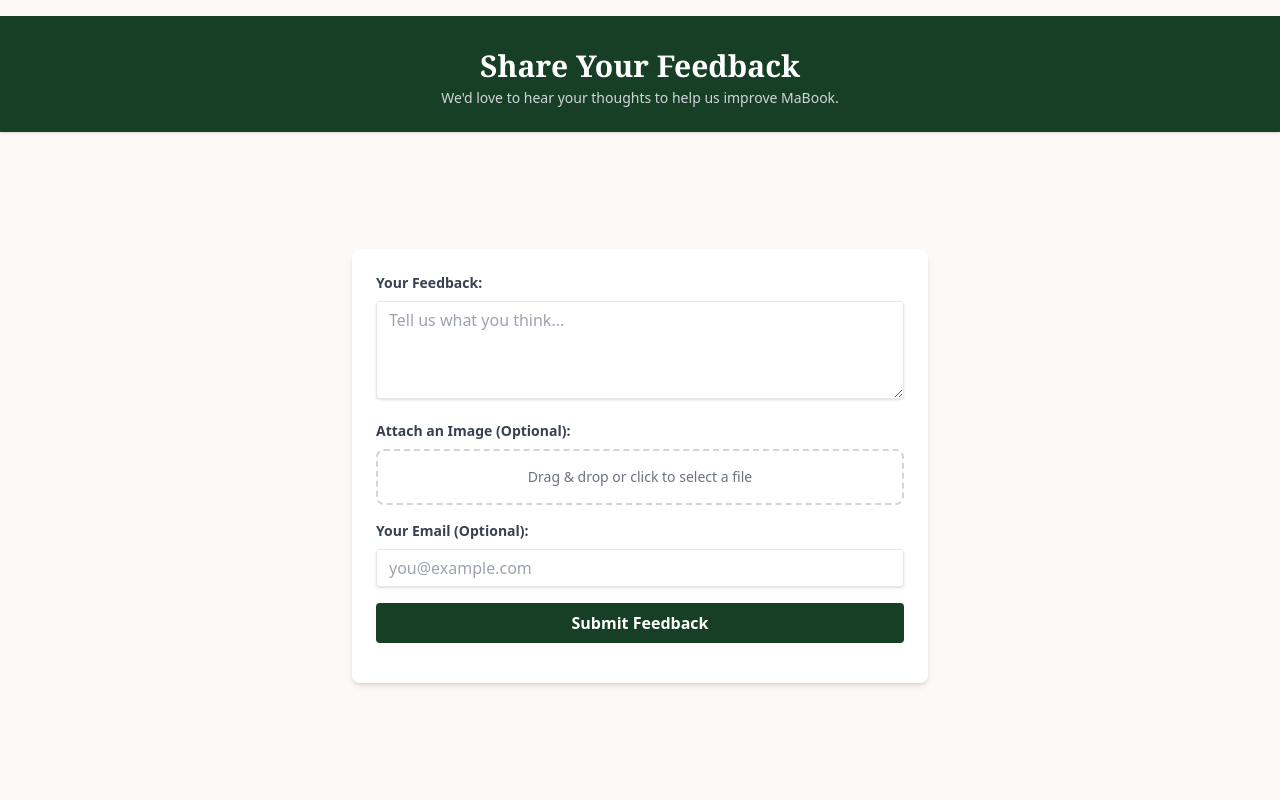
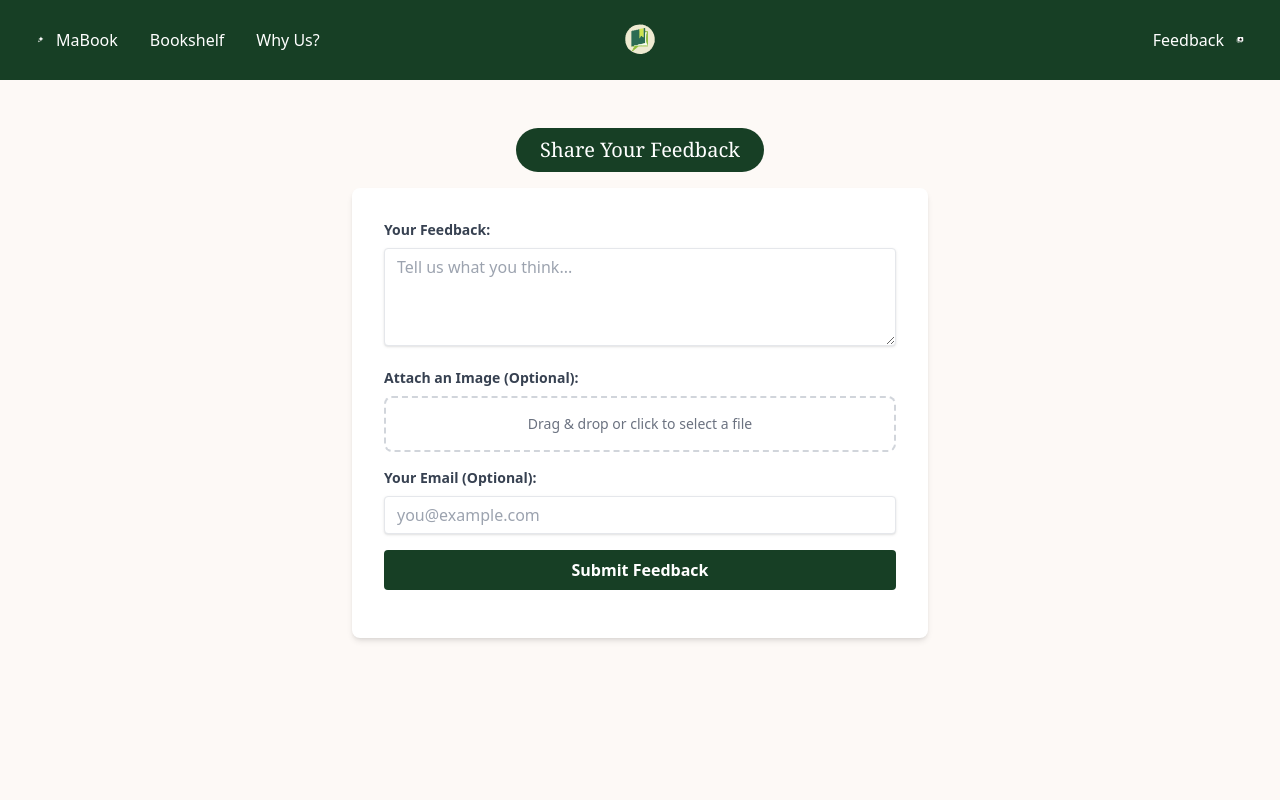
Before and after one commit to mrRoundy/mabook-random-shit, a plain HTML site: page feedback.html in a window 1280 px wide. Drawn offline with nearby package versions, Linux system fonts and the light colour scheme.

Commit message:
i hate the image

```diff
--- a/feedback.html
+++ b/feedback.html
@@ -5,37 +5,33 @@
     <meta name="viewport" content="width=device-width, initial-scale=1.0">
     <title>Feedback - MaBook</title>
     <script src="https://cdn.tailwindcss.com"></script>
+    <link rel="stylesheet" href="style.css">
     <link href="https://fonts.googleapis.com/css?family=Playfair+Display&display=swap" rel="stylesheet" />
     <link href="https://fonts.googleapis.com/css?family=Inter&display=swap" rel="stylesheet" />
 </head>
-<body class="bg-[#FDF9F6] font-sans flex flex-col h-screen">
+<body class="bg-[#FDF9F6] font-sans">
 
-    <nav class="bg-[#173F25] h-2 mt-4"></nav>
+    <div id="navbar-placeholder"></div>
 
-    <header class="bg-[#173F25] shadow">
-        <div class="container mx-auto py-6 px-4 text-center">
-            <h1 class="text-3xl font-bold text-white font-serif">Share Your Feedback</h1>
-            <p class="text-gray-300 mt-1 text-sm">We'd love to hear your thoughts to help us improve MaBook.</p>
+    <main class="container mx-auto px-6 py-12">
+
+        <form id="feedback-form" class="max-w-xl mx-auto">
+
+            <div class="text-center">
+                <h1 class="inline-block bg-[#173F25] text-white font-serif text-xl py-2 px-6 rounded-full mb-4">Share Your Feedback</h1>
             </div>
-    </header>
 
-    <main class="flex-grow flex items-center justify-center p-4">
-        <form id="feedback-form" class="max-w-xl w-full mx-auto bg-white p-6 rounded-lg shadow-md">
+            <div class="bg-white p-8 rounded-lg shadow-md">
                 <div class="mb-4">
                     <label for="comment" class="block text-gray-700 text-sm font-bold mb-2">Your Feedback:</label>
-                <textarea id="comment" name="comment" rows="4" placeholder="Tell us what you think..." required class="shadow appearance-none border rounded w-full py-2 px-3 text-gray-700 leading-tight focus-outline-none focus:shadow-outline"></textarea>
+                    <textarea id="comment" name="comment" rows="4" placeholder="Tell us what you think..." required class="shadow appearance-none border rounded w-full py-2 px-3 text-gray-700 leading-tight focus:outline-none focus:shadow-outline"></textarea>
                 </div>
 
                 <div class="mb-4">
                     <label class="block text-gray-700 text-sm font-bold mb-2">Attach an Image (Optional):</label>
                     <div id="drop-zone" class="border-2 border-dashed border-gray-300 rounded-lg p-4 text-center cursor-pointer hover:border-gray-400 transition-colors">
-                    <div id="drop-zone-prompt">
-                        <p class="text-gray-500 text-sm">Drag & drop or click to select a file</p>
-                    </div>
-                    <div id="image-preview-container" class="hidden">
-                        <img id="image-preview" src="" alt="Image preview" class="max-h-24 mx-auto rounded-lg"/>
-                        <p id="image-name" class="text-xs text-gray-600 mt-2"></p>
-                    </div>
+                        <div id="drop-zone-prompt"><p class="text-gray-500 text-sm">Drag & drop or click to select a file</p></div>
+                        <div id="image-preview-container" class="hidden"><img id="image-preview" src="" alt="Image preview" class="max-h-24 mx-auto rounded-lg"/><p id="image-name" class="text-xs text-gray-600 mt-2"></p></div>
                     </div>
                     <input type="file" id="file-input" class="hidden" accept="image/*">
                 </div>
@@ -47,9 +43,18 @@
 
                 <button type="submit" id="submit-btn" class="bg-[#173F25] hover:opacity-90 text-white font-bold py-2 px-4 rounded focus:outline-none focus:shadow-outline w-full">Submit Feedback</button>
                 <p id="response-message" class="text-center mt-4"></p>
+            </div>
         </form>
     </main>
 
     <script src="feedback.js"></script>
+    <script>
+        // Fetch and insert the navigation bar
+        fetch('nav.html')
+            .then(response => response.text())
+            .then(data => {
+                document.getElementById('navbar-placeholder').innerHTML = data;
+            });
+    </script>
 </body>
 </html>
--- a/feedback.js
+++ b/feedback.js
@@ -3,10 +3,12 @@ document.addEventListener('DOMContentLoaded', () => {
     const form = document.getElementById('feedback-form');
     const messageEl = document.getElementById('response-message');
     const submitBtn = document.getElementById('submit-btn');
+    const commentBox = document.getElementById('comment'); // Get the textarea
 
     // Drag and drop elements
     const dropZone = document.getElementById('drop-zone');
     const fileInput = document.getElementById('file-input');
+    // ... (rest of the variable declarations are the same)
     const dropZonePrompt = document.getElementById('drop-zone-prompt');
     const imagePreviewContainer = document.getElementById('image-preview-container');
     const imagePreview = document.getElementById('image-preview');
@@ -16,6 +18,14 @@ document.addEventListener('DOMContentLoaded', () => {
 
     // !!! IMPORTANT: MAKE SURE THIS IS YOUR CORRECT DEPLOYED URL !!!
     const SCRIPT_URL = 'https://script.google.com/macros/s/AKfycbxP5sMDX7I7fjtjbw_QaFK9LhkBspZPrBWCBLj0BywWSW1fYrYVvmMk7zPyoX5jYu8z3A/exec';
+
+    // --- Auto-expanding Textarea Logic ---
+    if (commentBox) {
+        commentBox.addEventListener('input', () => {
+            commentBox.style.height = 'auto'; // Reset height
+            commentBox.style.height = `${commentBox.scrollHeight}px`; // Set to content height
+        });
+    }
 
     // --- Drag and Drop Logic ---
 
--- /dev/null
+++ b/nav.html
@@ -0,0 +1,60 @@
+<nav class="custom-nav px-6 md:px-8">
+    <div class="container mx-auto flex justify-between items-center">
+        <div class="hidden md:flex flex-1 justify-start items-center space-x-8">
+            <div class="flex items-center">
+                <img src="images/star.svg" alt="Star" class="h-[1em] w-auto mr-2"/>
+                <a href="#" class="hover:text-gray-300 transition-colors">MaBook</a>
+            </div>
+            <a href="#" class="hover:text-gray-300 transition-colors">Bookshelf</a>
+            <a href="#" class="hover:text-gray-300 transition-colors">Why Us?</a>
+        </div>
+
+        <a href="#" class="flex-shrink-0 nav-logo">
+            <img src="images/logo.svg" alt="MaBook Logo"/>
+        </a>
+
+        <div class="flex flex-1 justify-end items-center">
+            <div class="hidden md:flex items-center">
+                <a href="feedback.html" class="hover:text-gray-300 transition-colors">
+                    <span>Feedback</span>
+                </a>
+                <img src="images/likeanddislike.svg" alt="Feedback Icon" class="h-[1em] w-auto ml-2"/>
+            </div>
+            <button id="mobile-menu-button" class="md:hidden text-2xl z-50">
+                <span id="menu-text">Menu</span>
+            </button>
+        </div>
+    </div>
+
+    <div id="mobile-menu" class="hidden fixed inset-0 bg-[#173F25] z-40 flex flex-col items-center justify-center text-white">
+        <nav class="flex flex-col items-center space-y-8 text-2xl">
+            <div class="flex items-center">
+                <img src="images/star.svg" alt="Star" class="h-[1em] w-auto mr-2"/>
+                <a href="#">MaBook</a>
+            </div>
+            <a href="#">Bookshelf</a>
+            <a href="#">Why Us?</a>
+            <div class="flex items-center mt-4">
+                <a href="feedback.html">
+                    <span>Feedback</span>
+                </a>
+                <img src="images/likeanddislike.svg" alt="Feedback Icon" class="h-[1em] w-auto ml-3"/>
+            </div>
+        </nav>
+    </div>
+</nav>
+
+<script>
+    const mobileMenuButton = document.getElementById('mobile-menu-button');
+    const mobileMenu = document.getElementById('mobile-menu');
+    const menuText = document.getElementById('menu-text');
+
+    mobileMenuButton.addEventListener('click', () => {
+        mobileMenu.classList.toggle('hidden');
+        if (mobileMenu.classList.contains('hidden')) {
+            menuText.textContent = 'Menu';
+        } else {
+            menuText.textContent = 'Close';
+        }
+    });
+</script>
--- /dev/null
+++ b/style.css
@@ -0,0 +1,19 @@
+/* Custom styles for the navigation bar */
+.custom-nav {
+    background-color: #173F25;
+    color: white;
+    position: relative;
+
+    /* Guarantees the nav bar is tall enough */
+    min-height: 80px;
+
+    /* These properties ensure everything inside is centered vertically */
+    display: flex;
+    align-items: center;
+}
+
+/* Custom style for the logo to control its size */
+.nav-logo img {
+    height: 56px; /* 3.5rem */
+    width: 56px;  /* 3.5rem */
+}
```
Also changed, not shown: thankyou.html (+21 -7 lines), images/likeanddislike.svg (added), images/logo.svg (added), images/star.svg (added). Lines whose indentation alone changed are shown as unchanged.
